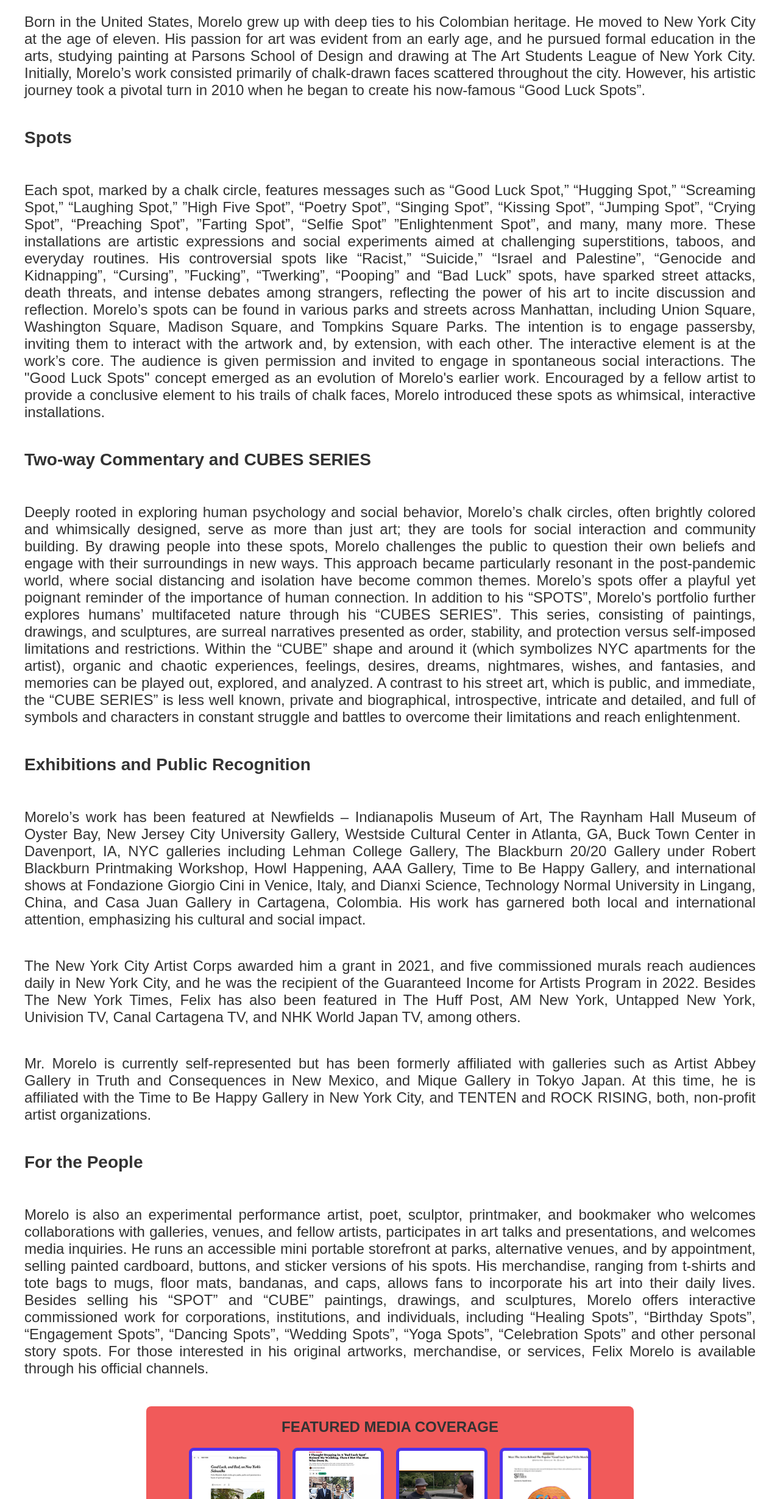
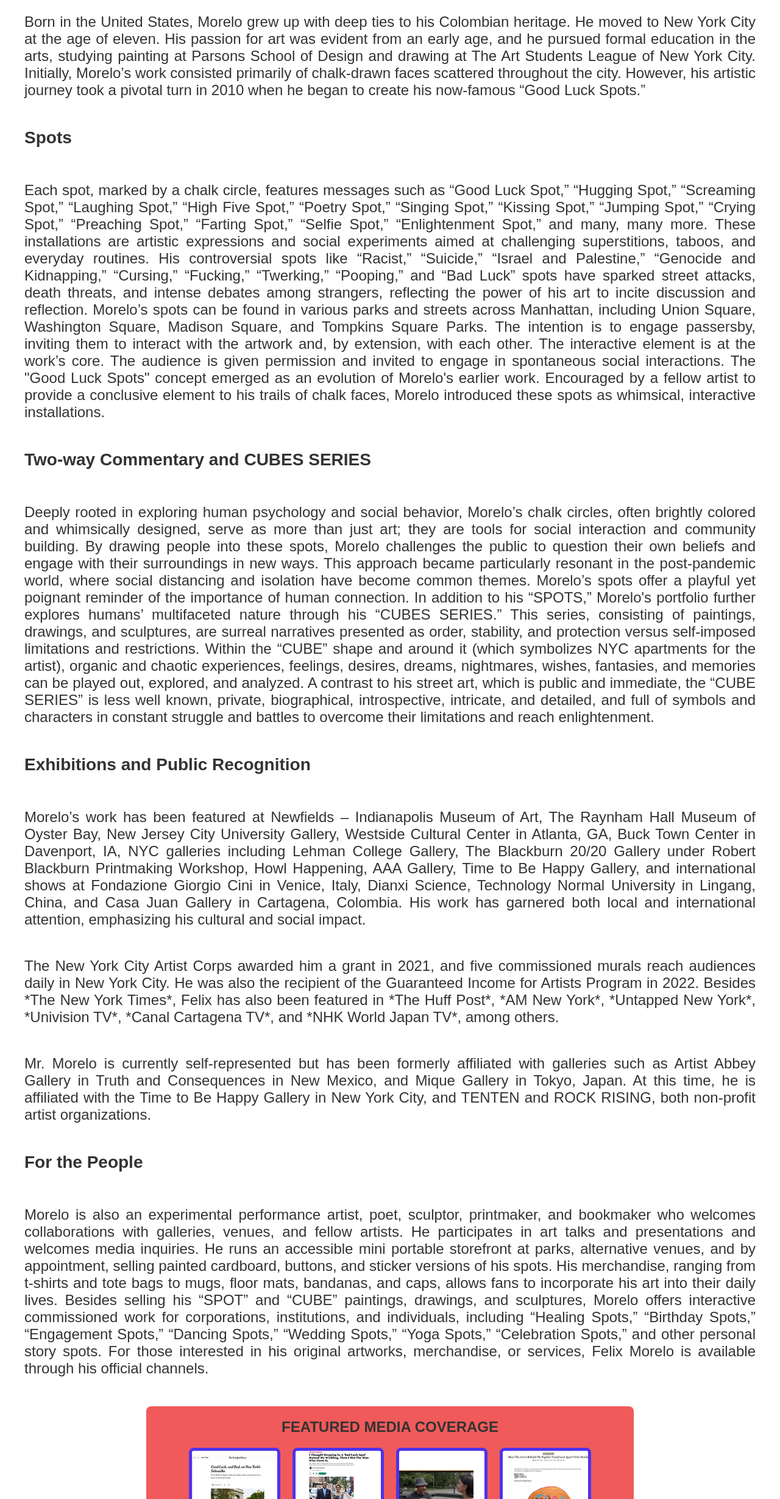
Before and after one commit to pitosanchez/Felix-Morelo, a website built with Vite: page index.html in a window 1280 px wide. Shown: the part 1303-3761 px from the top of the page at 61% size. Built offline with nearby package versions, Linux system fonts and the light colour scheme.

Commit message:
edited paragraphs for grammatical errors

```diff
--- a/index.html
+++ b/index.html
@@ -74,16 +74,14 @@
           engaging street art. Known for his whimsical chalk drawings, Morelo
           has transformed the mundane sidewalks of NYC into interactive canvases
           that invite public participation and provoke thought. His work, which
-          includes Good Luck and Bad Luck Spots, has been featured in multiple
-          media outlets, including
-          <strong>The New York Times</strong>, where Amelia Nierenberg writes:
+          includes *Good Luck* and *Bad Luck Spots*, has been featured in
+          multiple media outlets, including <strong>The New York Times</strong>,
+          where Amelia Nierenberg writes:
         </p>
-
         <p>
           “Felix Morelo’s chalk circles give parks, paths, and pavements a burst
           of spiritual energy.”
         </p>
-
         <h3>Early Life and Inspiration</h3>
         <p>
           Born in the United States, Morelo grew up with deep ties to his
@@ -94,21 +92,20 @@
           Initially, Morelo’s work consisted primarily of chalk-drawn faces
           scattered throughout the city. However, his artistic journey took a
           pivotal turn in 2010 when he began to create his now-famous “Good Luck
-          Spots”.
+          Spots.”
         </p>
-
         <h3>Spots</h3>
         <p>
           Each spot, marked by a chalk circle, features messages such as “Good
-          Luck Spot,” “Hugging Spot,” “Screaming Spot,” “Laughing Spot,” ”High
-          Five Spot”, “Poetry Spot”, “Singing Spot”, “Kissing Spot”, “Jumping
-          Spot”, “Crying Spot”, “Preaching Spot”, ”Farting Spot”, “Selfie Spot”
-          ”Enlightenment Spot”, and many, many more. These installations are
+          Luck Spot,” “Hugging Spot,” “Screaming Spot,” “Laughing Spot,” “High
+          Five Spot,” “Poetry Spot,” “Singing Spot,” “Kissing Spot,” “Jumping
+          Spot,” “Crying Spot,” “Preaching Spot,” “Farting Spot,” “Selfie Spot,”
+          “Enlightenment Spot,” and many, many more. These installations are
           artistic expressions and social experiments aimed at challenging
           superstitions, taboos, and everyday routines. His controversial spots
-          like “Racist,” “Suicide,” “Israel and Palestine”, “Genocide and
-          Kidnapping”, “Cursing”, ”Fucking”, “Twerking”, “Pooping” and “Bad
-          Luck” spots, have sparked street attacks, death threats, and intense
+          like “Racist,” “Suicide,” “Israel and Palestine,” “Genocide and
+          Kidnapping,” “Cursing,” “Fucking,” “Twerking,” “Pooping,” and “Bad
+          Luck” spots have sparked street attacks, death threats, and intense
           debates among strangers, reflecting the power of his art to incite
           discussion and reflection. Morelo’s spots can be found in various
           parks and streets across Manhattan, including Union Square, Washington
@@ -121,7 +118,6 @@
           artist to provide a conclusive element to his trails of chalk faces,
           Morelo introduced these spots as whimsical, interactive installations.
         </p>
-
         <h3>Two-way Commentary and CUBES SERIES</h3>
         <p>
           Deeply rooted in exploring human psychology and social behavior,
@@ -133,21 +129,20 @@
           particularly resonant in the post-pandemic world, where social
           distancing and isolation have become common themes. Morelo’s spots
           offer a playful yet poignant reminder of the importance of human
-          connection. In addition to his “SPOTS”, Morelo's portfolio further
-          explores humans’ multifaceted nature through his “CUBES SERIES”. This
+          connection. In addition to his “SPOTS,” Morelo's portfolio further
+          explores humans’ multifaceted nature through his “CUBES SERIES.” This
           series, consisting of paintings, drawings, and sculptures, are surreal
           narratives presented as order, stability, and protection versus
           self-imposed limitations and restrictions. Within the “CUBE” shape and
           around it (which symbolizes NYC apartments for the artist), organic
           and chaotic experiences, feelings, desires, dreams, nightmares,
-          wishes, and fantasies, and memories can be played out, explored, and
-          analyzed. A contrast to his street art, which is public, and
-          immediate, the “CUBE SERIES” is less well known, private and
-          biographical, introspective, intricate and detailed, and full of
-          symbols and characters in constant struggle and battles to overcome
-          their limitations and reach enlightenment.
+          wishes, fantasies, and memories can be played out, explored, and
+          analyzed. A contrast to his street art, which is public and immediate,
+          the “CUBE SERIES” is less well known, private, biographical,
+          introspective, intricate, and detailed, and full of symbols and
+          characters in constant struggle and battles to overcome their
+          limitations and reach enlightenment.
         </p>
-
         <h3>Exhibitions and Public Recognition</h3>
         <p>
           Morelo’s work has been featured at Newfields – Indianapolis Museum of
@@ -156,7 +151,7 @@
           Davenport, IA, NYC galleries including Lehman College Gallery, The
           Blackburn 20/20 Gallery under Robert Blackburn Printmaking Workshop,
           Howl Happening, AAA Gallery, Time to Be Happy Gallery, and
-          international shows at Fondazione Giorgio Cini in Venice, Italy, and
+          international shows at Fondazione Giorgio Cini in Venice, Italy,
           Dianxi Science, Technology Normal University in Lingang, China, and
           Casa Juan Gallery in Cartagena, Colombia. His work has garnered both
           local and international attention, emphasizing his cultural and social
@@ -164,40 +159,38 @@
         </p>
         <p>
           The New York City Artist Corps awarded him a grant in 2021, and five
-          commissioned murals reach audiences daily in New York City, and he was
-          the recipient of the Guaranteed Income for Artists Program in 2022.
-          Besides The New York Times, Felix has also been featured in The Huff
-          Post, AM New York, Untapped New York, Univision TV, Canal Cartagena
-          TV, and NHK World Japan TV, among others.
+          commissioned murals reach audiences daily in New York City. He was
+          also the recipient of the Guaranteed Income for Artists Program in
+          2022. Besides *The New York Times*, Felix has also been featured in
+          *The Huff Post*, *AM New York*, *Untapped New York*, *Univision TV*,
+          *Canal Cartagena TV*, and *NHK World Japan TV*, among others.
         </p>
-
         <p>
           Mr. Morelo is currently self-represented but has been formerly
           affiliated with galleries such as Artist Abbey Gallery in Truth and
-          Consequences in New Mexico, and Mique Gallery in Tokyo Japan. At this
+          Consequences in New Mexico, and Mique Gallery in Tokyo, Japan. At this
           time, he is affiliated with the Time to Be Happy Gallery in New York
-          City, and TENTEN and ROCK RISING, both, non-profit artist
+          City, and TENTEN and ROCK RISING, both non-profit artist
           organizations.
         </p>
-
         <h3>For the People</h3>
         <p>
           Morelo is also an experimental performance artist, poet, sculptor,
           printmaker, and bookmaker who welcomes collaborations with galleries,
-          venues, and fellow artists, participates in art talks and
-          presentations, and welcomes media inquiries. He runs an accessible
-          mini portable storefront at parks, alternative venues, and by
-          appointment, selling painted cardboard, buttons, and sticker versions
-          of his spots. His merchandise, ranging from t-shirts and tote bags to
-          mugs, floor mats, bandanas, and caps, allows fans to incorporate his
-          art into their daily lives. Besides selling his “SPOT” and “CUBE”
-          paintings, drawings, and sculptures, Morelo offers interactive
-          commissioned work for corporations, institutions, and individuals,
-          including “Healing Spots”, “Birthday Spots”, “Engagement Spots”,
-          “Dancing Spots”, “Wedding Spots”, “Yoga Spots”, “Celebration Spots”
-          and other personal story spots. For those interested in his original
-          artworks, merchandise, or services, Felix Morelo is available through
-          his official channels.
+          venues, and fellow artists. He participates in art talks and
+          presentations and welcomes media inquiries. He runs an accessible mini
+          portable storefront at parks, alternative venues, and by appointment,
+          selling painted cardboard, buttons, and sticker versions of his spots.
+          His merchandise, ranging from t-shirts and tote bags to mugs, floor
+          mats, bandanas, and caps, allows fans to incorporate his art into
+          their daily lives. Besides selling his “SPOT” and “CUBE” paintings,
+          drawings, and sculptures, Morelo offers interactive commissioned work
+          for corporations, institutions, and individuals, including “Healing
+          Spots,” “Birthday Spots,” “Engagement Spots,” “Dancing Spots,”
+          “Wedding Spots,” “Yoga Spots,” “Celebration Spots,” and other personal
+          story spots. For those interested in his original artworks,
+          merchandise, or services, Felix Morelo is available through his
+          official channels.
         </p>
       </div>
     </section>
```
